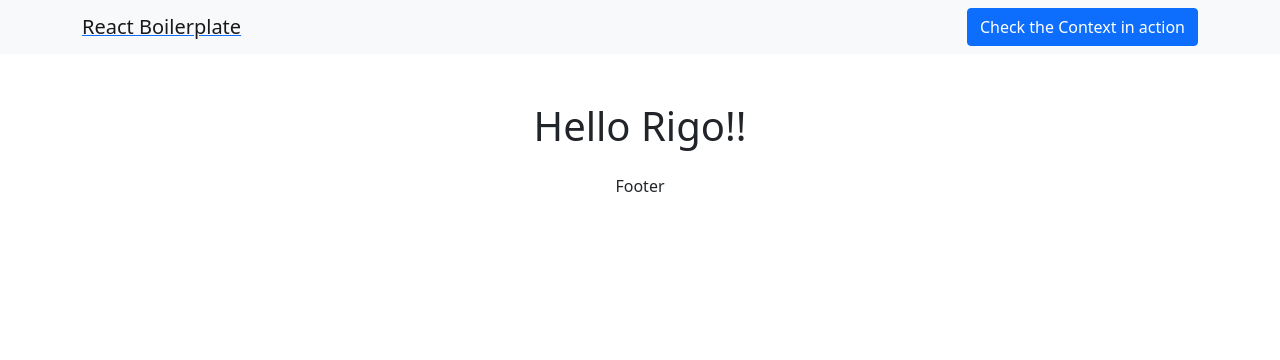
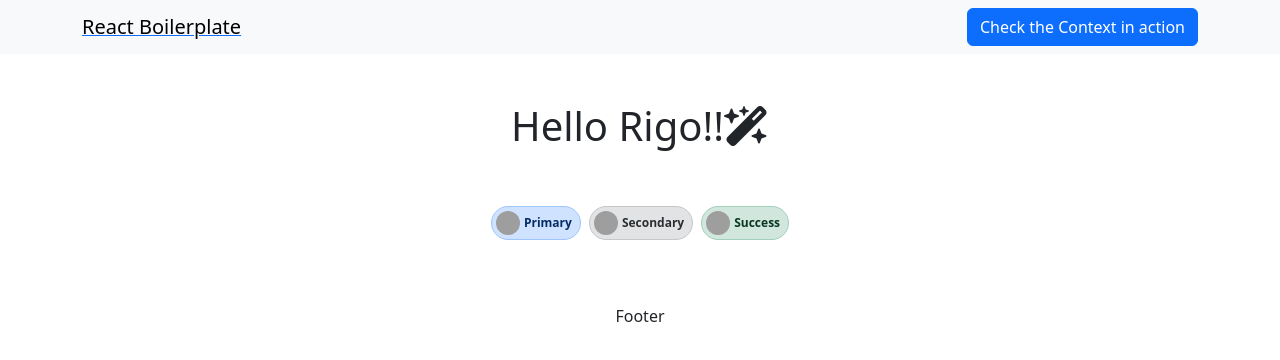
Before and after one commit to julitar/Personalia, a React app: page / in a window 1280 px wide. Built offline with nearby package versions, Linux system fonts and the light colour scheme; no server answers; grey boxes are pictures that could not be loaded.

Commit message:
importaciones en template

```diff
--- a/src/front/js/pages/home.js
+++ b/src/front/js/pages/home.js
@@ -7,7 +7,18 @@ export const Home = () => {
 
 	return (
 		<div className="text-center mt-5">
-			<h1>Hello Rigo!!</h1>
+			<h1>Hello Rigo!!<i class="fa-solid fa-wand-magic-sparkles"></i></h1>
+			<div class="d-flex gap-2 justify-content-center py-5">
+				<span class="badge d-flex align-items-center p-1 pe-2 text-primary-emphasis bg-primary-subtle border border-primary-subtle rounded-pill">
+					<img class="rounded-circle me-1" width="24" height="24" src="https://github.com/mdo.png" alt=""/>Primary
+				</span>
+				<span class="badge d-flex align-items-center p-1 pe-2 text-secondary-emphasis bg-secondary-subtle border border-secondary-subtle rounded-pill">
+					<img class="rounded-circle me-1" width="24" height="24" src="https://github.com/mdo.png" alt=""/>Secondary
+				</span>
+				<span class="badge d-flex align-items-center p-1 pe-2 text-success-emphasis bg-success-subtle border border-success-subtle rounded-pill">
+					<img class="rounded-circle me-1" width="24" height="24" src="https://github.com/mdo.png" alt=""/>Success
+				</span>
+			</div>
 		</div>
 	);
 };
--- a/src/front/styles/index.css
+++ b/src/front/styles/index.css
@@ -1,3 +1,8 @@
 /*
     General Styles used on every website (Don't Repeat Yourself)
+
+    font-family: 'Julius Sans One', sans-serif;
+    font-family: 'Raleway', sans-serif;
+    font-family: 'Work Sans', sans-serif;
+
 */
--- a/template.html
+++ b/template.html
@@ -3,17 +3,18 @@
     <head>
         <meta name="viewport" content="width=device-width, initial-scale=1.0">
         <meta charset="UTF-8">
-        <title>Hello Rigo with Vanilla.js</title>
-        <link href="https://cdn.jsdelivr.net/npm/bootstrap@5.1.3/dist/css/bootstrap.min.css" rel="stylesheet" integrity="sha384-1BmE4kWBq78iYhFldvKuhfTAU6auU8tT94WrHftjDbrCEXSU1oBoqyl2QvZ6jIW3" crossorigin="anonymous">
-        <!-- FontAwesome v6.1.2 -->
-        <link rel="stylesheet" href="https://cdnjs.cloudflare.com/ajax/libs/font-awesome/6.1.2/css/all.min.css">
+        <title>Personalia</title>
+        <link rel="preconnect" href="https://fonts.googleapis.com">
+        <link rel="preconnect" href="https://fonts.gstatic.com" crossorigin>
+        <link href="https://fonts.googleapis.com/css2?family=Julius+Sans+One&family=Raleway:wght@200;300;400;600;800&family=Work+Sans:wght@300;500&display=swap" rel="stylesheet">
+        <link href="https://cdn.jsdelivr.net/npm/bootstrap@5.3.1/dist/css/bootstrap.min.css" rel="stylesheet" integrity="sha384-4bw+/aepP/YC94hEpVNVgiZdgIC5+VKNBQNGCHeKRQN+PtmoHDEXuppvnDJzQIu9" crossorigin="anonymous">
+        <link rel="stylesheet" href="https://cdnjs.cloudflare.com/ajax/libs/font-awesome/6.4.2/css/all.min.css">
 
     </head>
     <body class="h-100">
         <div id="app" class="h-100"></div>
 
-        <script src="https://cdn.jsdelivr.net/npm/@popperjs/core@2.10.2/dist/umd/popper.min.js" integrity="sha384-7+zCNj/IqJ95wo16oMtfsKbZ9ccEh31eOz1HGyDuCQ6wgnyJNSYdrPa03rtR1zdB" crossorigin="anonymous"></script>
-        <script src="https://cdn.jsdelivr.net/npm/bootstrap@5.1.3/dist/js/bootstrap.min.js" integrity="sha384-QJHtvGhmr9XOIpI6YVutG+2QOK9T+ZnN4kzFN1RtK3zEFEIsxhlmWl5/YESvpZ13" crossorigin="anonymous"></script>
-
+        <script src="https://cdn.jsdelivr.net/npm/@popperjs/core@2.11.8/dist/umd/popper.min.js" integrity="sha384-I7E8VVD/ismYTF4hNIPjVp/Zjvgyol6VFvRkX/vR+Vc4jQkC+hVqc2pM8ODewa9r" crossorigin="anonymous"></script>
+        <script src="https://cdn.jsdelivr.net/npm/bootstrap@5.3.1/dist/js/bootstrap.min.js" integrity="sha384-Rx+T1VzGupg4BHQYs2gCW9It+akI2MM/mndMCy36UVfodzcJcF0GGLxZIzObiEfa" crossorigin="anonymous"></script>
     </body>
 </html>
```
Also changed, not shown: public/index.html (+2 -1 lines).
